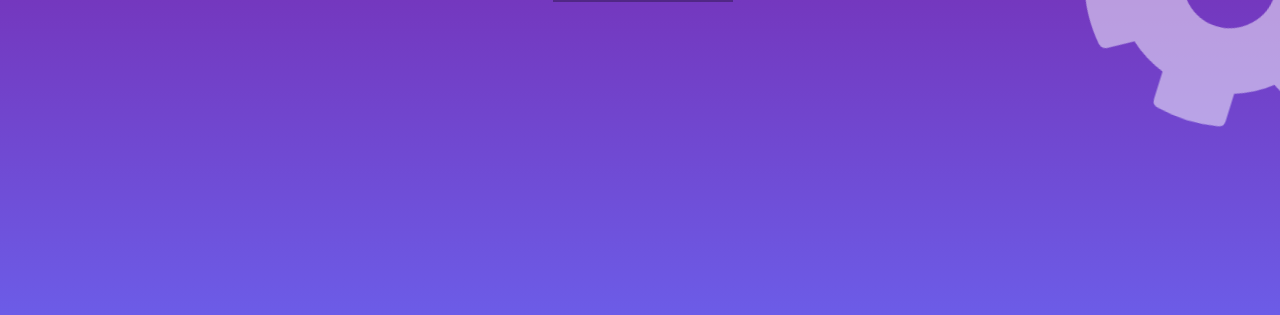
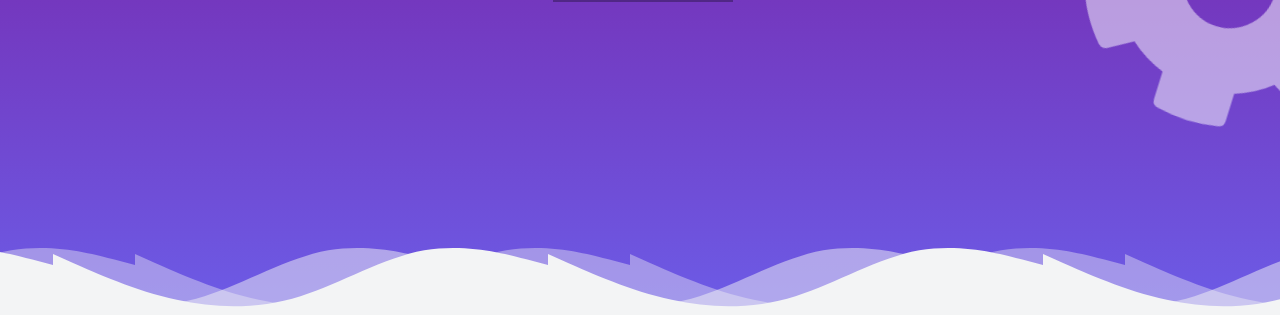
Before and after one commit to farwaayunis/website-design-and-development, a plain HTML site: page index.html in a window 1280 px wide. Shown: the part 485-800 px from the top of the page. Drawn offline with nearby package versions, Linux system fonts and the light colour scheme; the site is published under a folder, as on GitHub Pages, so addresses that start at the root find nothing.

Commit message:
path of the images folder was incorrect

```diff
--- a/css/style.css
+++ b/css/style.css
@@ -155,7 +155,7 @@ position:absolute;
 bottom:-.5rem;
 left: 0;
 height: 11rem;
-background: url('/images/wave.svg');
+background: url('../images/wave.svg');
 background-size: 49.5rem 11rem;
 background-repeat:repeat-x ;
 width:100%;
```
